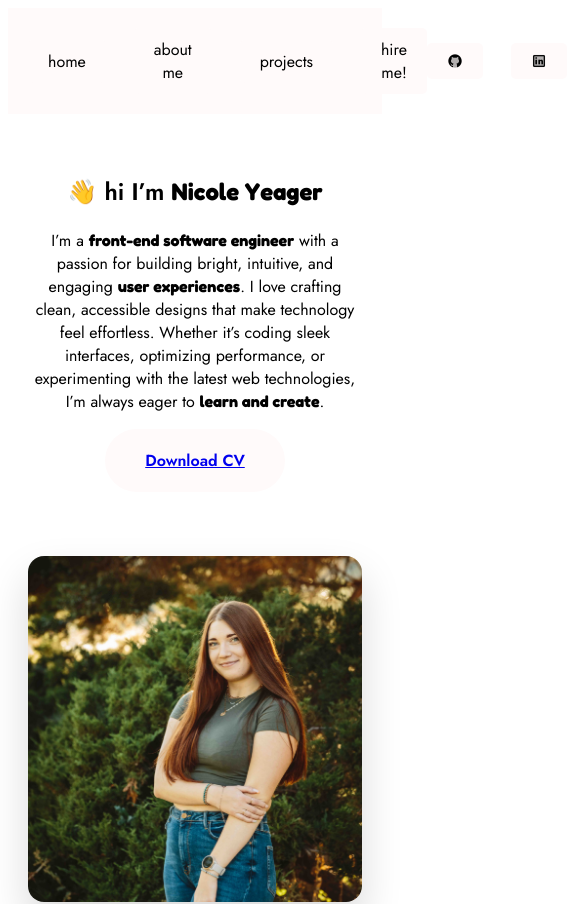
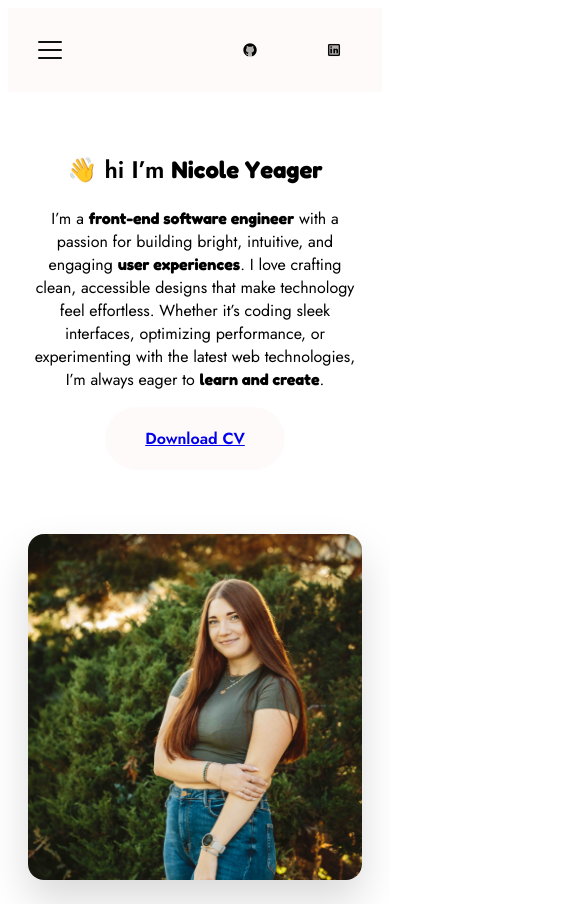
Before and after one commit to nicoleyeag/portfolio, a React (Create React App) app: page / in a window 390 px wide. Shown: the top 904 px of the page, 575 px wide, since content can reach past the window. Built offline with nearby package versions, Linux system fonts and the light colour scheme; a web font is replaced by a local one.

Commit message:
hamburger menu for mobile

```diff
--- a/src/components/Navbar.js
+++ b/src/components/Navbar.js
@@ -1,13 +1,28 @@
-import React from "react";
+import React, { useState } from "react";
 import "../css/style.css";
 import StatefulButton from "./StatefulButton";
 import GitHubButton from "./GitHubButton";
 import LinkedInButton from "./LinkedInButton";
 
 export default function Navbar() {
+  const [menuOpen, setMenuOpen] = useState(false);
+
   return (
     <nav className="navbar">
-      <div className="nav-left">
+      {/* Hamburger (CSS will hide this on desktop) */}
+      <button
+        type="button"
+        className="hamburger"
+        aria-label="Toggle navigation menu"
+        aria-expanded={menuOpen}
+        onClick={() => setMenuOpen((v) => !v)}
+      >
+        <span />
+        <span />
+        <span />
+      </button>
+
+      <div className={`nav-left ${menuOpen ? "is-open" : ""}`}>
         <StatefulButton label="home" to="/" sparkleColor="red" />
         <StatefulButton label="about me" to="/about" sparkleColor="orange" />
         <StatefulButton label="projects" to="/projects" sparkleColor="yellow" />
--- a/src/css/style.css
+++ b/src/css/style.css
@@ -196,29 +196,84 @@ body {
 
 /* --- NAV BAR --- */
 
-nav {
+.navbar {
   display: flex;
   justify-content: space-between;
   align-items: center;
 
-  max-width: 1100px;   /* 👈 matches hero width */
-  margin: 0 auto;      /* 👈 centers navbar */
+  max-width: 1100px;
+  margin: 0 auto;
   padding: 20px 20px;
   background-color: #FFFAFA;
+
+  position: relative; /* for mobile dropdown */
 }
+
 
 /* this styles the left and right sections of the navbar */
 .nav-left,
 .nav-right {
   display: flex;
   align-items: center;
-  gap: 28px; /* spacing between items */
+  gap: 28px;
 }
 
 /* Keepexisting button styles — this just ensures spacing consistency */
 .nav-left button {
   padding: 10px 20px;
 }
+
+/* navbar for mobile */
+
+.hamburger {
+  display: none; /* ✅ desktop: no hamburger */
+  width: 44px;
+  height: 44px;
+  border: none;
+  background: transparent;
+  cursor: pointer;
+  align-items: center;
+  justify-content: center;
+  flex-direction: column;
+  gap: 6px;
+}
+
+.hamburger span {
+  display: block;
+  width: 24px;
+  height: 2px;
+  background: #111;
+  border-radius: 2px;
+}
+
+@media (max-width: 768px) {
+  .hamburger {
+    display: flex; /* ✅ mobile: show hamburger */
+  }
+
+  /* hide links by default on mobile */
+  .nav-left {
+    display: none;
+    position: absolute;
+    top: 100%;
+    left: 20px;
+    right: 20px;
+    padding: 14px;
+    border-radius: 12px;
+    background: #FFFAFA;
+    border: 1px solid rgba(0,0,0,0.08);
+    flex-direction: column;
+    align-items: flex-start;
+    gap: 12px;
+    z-index: 10;
+  }
+
+  /* show links when menu is open */
+  .nav-left.is-open {
+    display: flex;
+  }
+}
+
 
 
 
```
Lines whose indentation alone changed are shown as unchanged.
